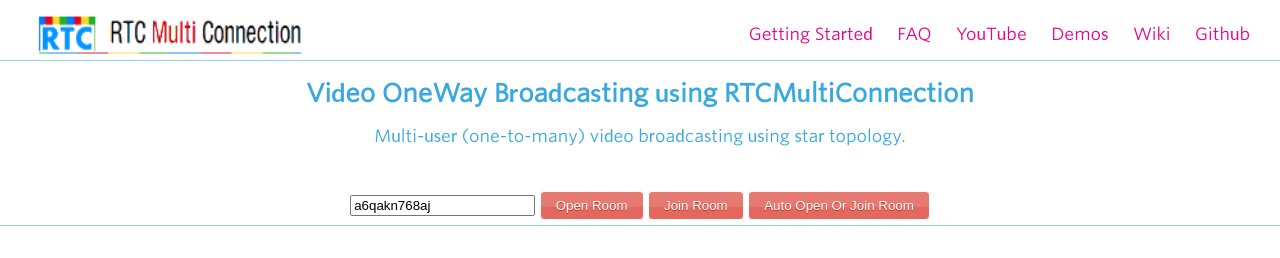
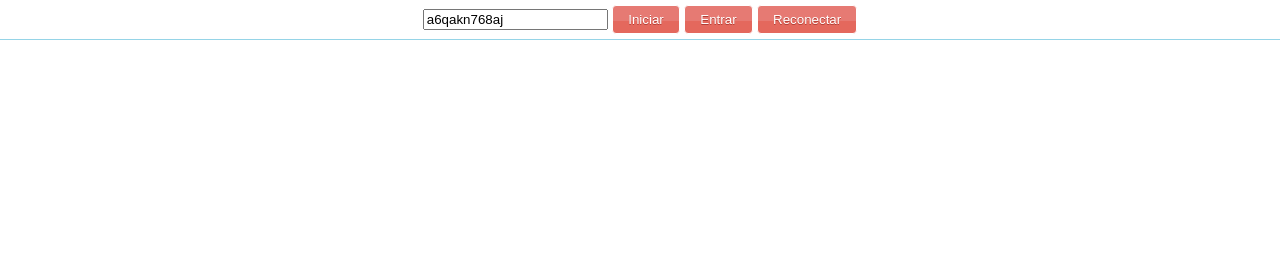
Before and after one commit to gartner90/socket.io-video-streaming, a website: page demos/video-broadcasting.html in a window 1280 px wide. Drawn offline with nearby package versions, Linux system fonts and the light colour scheme.

Commit message:
reset html

```diff
--- a/demos/stylesheet.css
+++ b/demos/stylesheet.css
@@ -75,7 +75,7 @@
 }
 
 a, h2 {
-    color: #EC008C;
+    color: #3F51B5;
 }
 
 a:hover {
@@ -83,7 +83,7 @@
 }
 
 .highlighted {
-    color: #EC008C;
+    color: #3F51B5;
 }
 
 .make-center {
--- a/demos/video-broadcasting.html
+++ b/demos/video-broadcasting.html
@@ -4,50 +4,20 @@
 <html lang="en" dir="ltr">
 <head>
   <meta charset="utf-8">
-  <title>Video OneWay Broadcasting using RTCMultiConnection</title>
+  <title>Prueba de Streaming</title>
   <meta name="viewport" content="width=device-width, initial-scale=1.0, minimum-scale=1.0">
   <link rel="shortcut icon" href="/demos/logo.png">
   <link rel="stylesheet" type="text/css" href="/demos/stylesheet.css">
 </head>
 <body>
-  <header>
-    <a class="logo" href="/"><img src="/demos/logo.png" alt="RTCMultiConnection"></a>
-    <nav>
-      <li>
-        <a href="http://www.rtcmulticonnection.org/docs/getting-started/">Getting Started</a>
-      </li>
-      <li>
-        <a href="http://www.rtcmulticonnection.org/FAQ/">FAQ</a>
-      </li>
-      <li>
-        <a href="https://www.youtube.com/playlist?list=PLPRQUXAnRydKdyun-vjKPMrySoow2N4tl">YouTube</a>
-      </li>
-      <li>
-        <a href="https://github.com/muaz-khan/RTCMultiConnection#v3-demos">Demos</a>
-      </li>
-      <li>
-        <a href="https://github.com/muaz-khan/RTCMultiConnection/wiki">Wiki</a>
-      </li>
-      <li>
-        <a href="https://github.com/muaz-khan/RTCMultiConnection">Github</a>
-      </li>
-    </nav>
-  </header>
-
-  <h1>
-    Video OneWay Broadcasting using RTCMultiConnection
-    <p>
-      Multi-user (one-to-many) video broadcasting using star topology.
-    </p>
-  </h1>
 
   <section class="make-center">
     <input type="text" id="room-id" value="abcdef" autocorrect=off autocapitalize=off size=20>
-    <button id="open-room">Open Room</button>
-    <button id="join-room">Join Room</button>
-    <button id="open-or-join-room">Auto Open Or Join Room</button>
+    <button id="open-room">Iniciar</button>
+    <button id="join-room">Entrar</button>
+    <button id="open-or-join-room">Reconectar</button>
 
-    <div id="room-urls" style="text-align: center;display: none;background: #F1EDED;margin: 15px -10px;border: 1px solid rgb(189, 189, 189);border-left: 0;border-right: 0;"></div>
+    <div id="room-urls" style="text-align: center;display: none;background: #fff;margin: 15px -10px;border: 1px solid rgb(189, 189, 189);border-left: 0;border-right: 0;"></div>
 
     <div id="videos-container"></div>
   </section>
@@ -161,7 +131,7 @@
     var roomHashURL = '#' + roomid;
     var roomQueryStringURL = '?roomid=' + roomid;
 
-    var html = '<h2>Unique URL for your room:</h2><br>';
+    var html = '<h2>Prueba de Streaming Público</h2><br>';
 
     html += 'Hash URL: <a href="' + roomHashURL + '" target="_blank">' + roomHashURL + '</a>';
     html += '<br>';
```
Also changed, not shown: dist/common.js (added).
